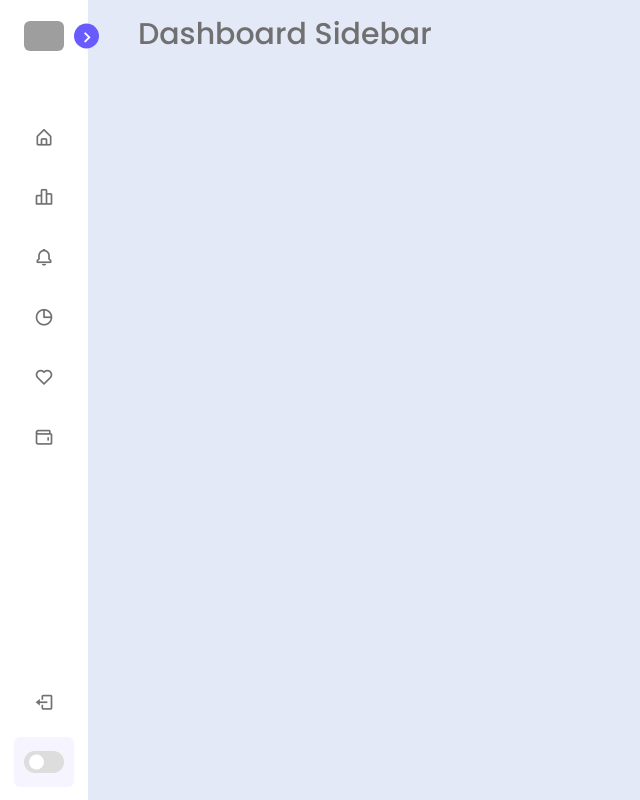
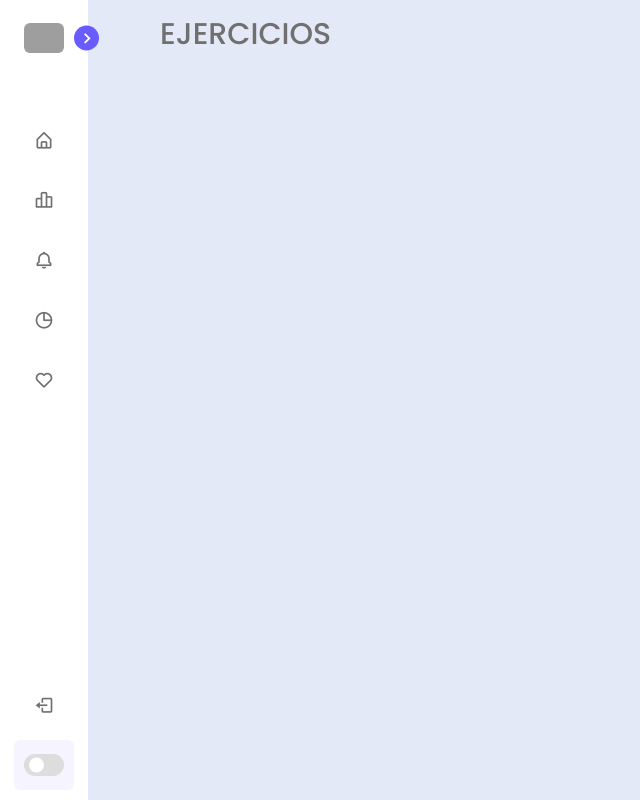
Before and after one commit to Almydev/YFITNESS, a PHP site: page /php/ejercicios.php in a window 1280 px wide. Shown: the whole page, without its empty margins (0-640 px from the left). Run offline with PHP 8.4, Linux system fonts and the light colour scheme; some libraries are stand-ins or nearby versions; grey boxes are pictures that could not be loaded.

Commit message:
Sidebar y configuraciones

```diff
--- a/css/styleNavbar.css
+++ b/css/styleNavbar.css
@@ -300,9 +300,9 @@ body.dark .switch::before{
 }
 
 .sidebar.close ~ .home{
-    left: 78px;
+    left: 100px;
     height: 100vh;
-    width: calc(100% - 78px);
+    width: calc(100% - 100px);
 }
 body.dark .home .text{
     color: var(--text-color);
--- /dev/null
+++ b/js/movimiento.js
@@ -0,0 +1,7 @@
+$(document).ready(e);
+
+function e(){
+    $("#ejercicios").click(function(){
+        $("#contenedor").load("/html/mirutina.html");
+    })
+}
--- a/php/ejercicios.php
+++ b/php/ejercicios.php
@@ -10,8 +10,9 @@
 
     <!----===== Boxicons CSS ===== -->
     <link href='https://unpkg.com/boxicons@2.1.1/css/boxicons.min.css' rel='stylesheet'>
+    <script src="https://ajax.googleapis.com/ajax/libs/jquery/3.1.1/jquery.min.js"></script>
 
-    <title>Dashboard Sidebar Menu</title>
+    <title>YFITNESS</title>
 </head>
 <body>
     <nav class="sidebar close">
@@ -22,8 +23,8 @@
                 </span>
 
                 <div class="text logo-text">
-                    <span class="name">Codinglab</span>
-                    <span class="profession">Web developer</span>
+                    <span class="hola">HOLA!</span>
+                    <span class="name">Nombre Usuario</span>
                 </div>
             </div>
 
@@ -35,45 +36,51 @@
 
 
                 <ul class="menu-links">
-                    <li class="nav-link">
+                    <li class="nav-link" id="ejercicios">
                         <a href="#">
                             <i class='bx bx-home-alt icon' ></i>
-                            <span class="text nav-text">Dashboard</span>
+                            <span class="text nav-text">Ejercicios</span>
                         </a>
                     </li>
 
-                    <li class="nav-link">
+                    <li class="nav-link" id="rutina">
                         <a href="#">
                             <i class='bx bx-bar-chart-alt-2 icon' ></i>
-                            <span class="text nav-text">Revenue</span>
+                            <span class="text nav-text">Mi Rutina</span>
                         </a>
                     </li>
 
                     <li class="nav-link">
                         <a href="#">
                             <i class='bx bx-bell icon'></i>
-                            <span class="text nav-text">Notifications</span>
+                            <span class="text nav-text">Calendario</span>
                         </a>
                     </li>
 
                     <li class="nav-link">
                         <a href="#">
                             <i class='bx bx-pie-chart-alt icon' ></i>
-                            <span class="text nav-text">Analytics</span>
+                            <span class="text nav-text">Ajustes</span>
                         </a>
                     </li>
 
                     <li class="nav-link">
                         <a href="#">
                             <i class='bx bx-heart icon' ></i>
-                            <span class="text nav-text">Likes</span>
+                            <span class="text nav-text">Soporte</span>
                         </a>
                     </li>
 
-                    <li class="nav-link">
+                    <li class="nav-link" style="display:none;">
                         <a href="#">
                             <i class='bx bx-wallet icon' ></i>
-                            <span class="text nav-text">Wallets</span>
+                            <span class="text nav-text">Añadir Ejercicio</span>
+                        </a>
+                    </li>
+                    <li class="nav-link" style="display:none;">
+                        <a href="#">
+                            <i class='bx bx-wallet icon' ></i>
+                            <span class="text nav-text">Gestion de Usuarios</span>
                         </a>
                     </li>
 
@@ -105,11 +112,12 @@
 
     </nav>
 
-    <section class="home">
-        <div class="text">Dashboard Sidebar</div>
+    <section class="home" id="contenedor">
+        <div class="text" >EJERCICIOS</div>
     </section>
 
     <script src="/js/scriptNAvbar.js"></script>
+    <script src="/js/movimiento.js"></script>
 
 </body>
 </html>
```
Also changed, not shown: html/mirutina.html (added, +12 -0 lines), css/swiper-bundle.min.css (deleted), images/assets/menu.svg (deleted).
